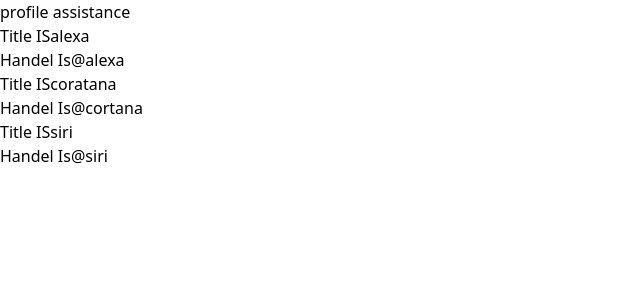
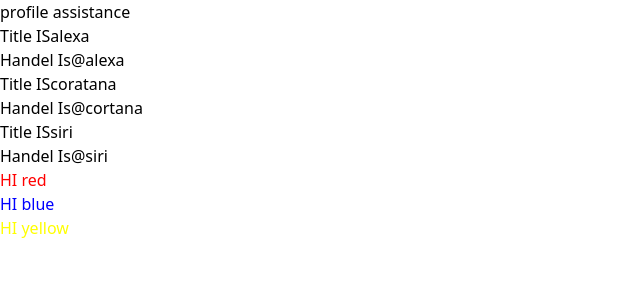
Before and after one commit to mohasaket/todos, a React (Vite) app: page / in a window 1280 px wide. Shown: the top 300 px of the page, without its empty margins (0-640 px from the left). Built offline with nearby package versions, Linux system fonts and the light colour scheme.

Commit message:
color picker

```diff
--- a/src/App.tsx
+++ b/src/App.tsx
@@ -1,4 +1,5 @@
 import ProfileCard from "./Components/ProfileCard";
+import ColorPicker from "./Components/colorPicker";
 
 function App() {
   return (
@@ -7,6 +8,9 @@ function App() {
       <ProfileCard title="alexa" handel="@alexa" />
       <ProfileCard title={"coratana"} handel={"@cortana"} />
       <ProfileCard title={"siri"} handel={"@siri"} />
+      <ColorPicker color={"red"} />
+      <ColorPicker color={"blue"} />
+      <ColorPicker color={"yellow"} />
     </>
   );
 }
--- /dev/null
+++ b/src/Components/ColorPicker.tsx
@@ -0,0 +1,9 @@
+interface Props {
+  color: string;
+}
+const colorPicker = ({ color }: Props) => {
+  const style = { color: color };
+  return <div style={style}>HI {color}</div>;
+};
+
+export default colorPicker;
--- a/src/Components/ProfileCard.tsx
+++ b/src/Components/ProfileCard.tsx
@@ -1,4 +1,3 @@
-import React from "react";
 interface Props {
   title: string;
   handel: string;
```
